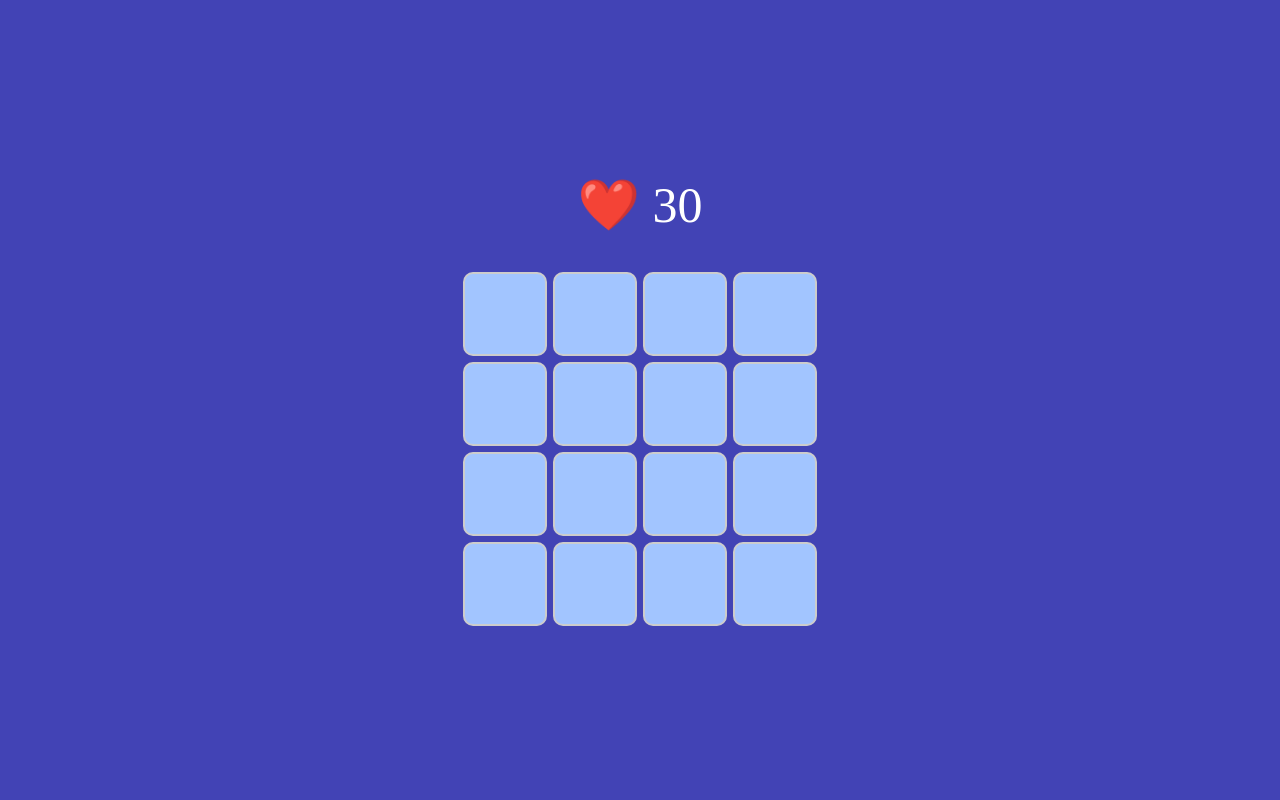
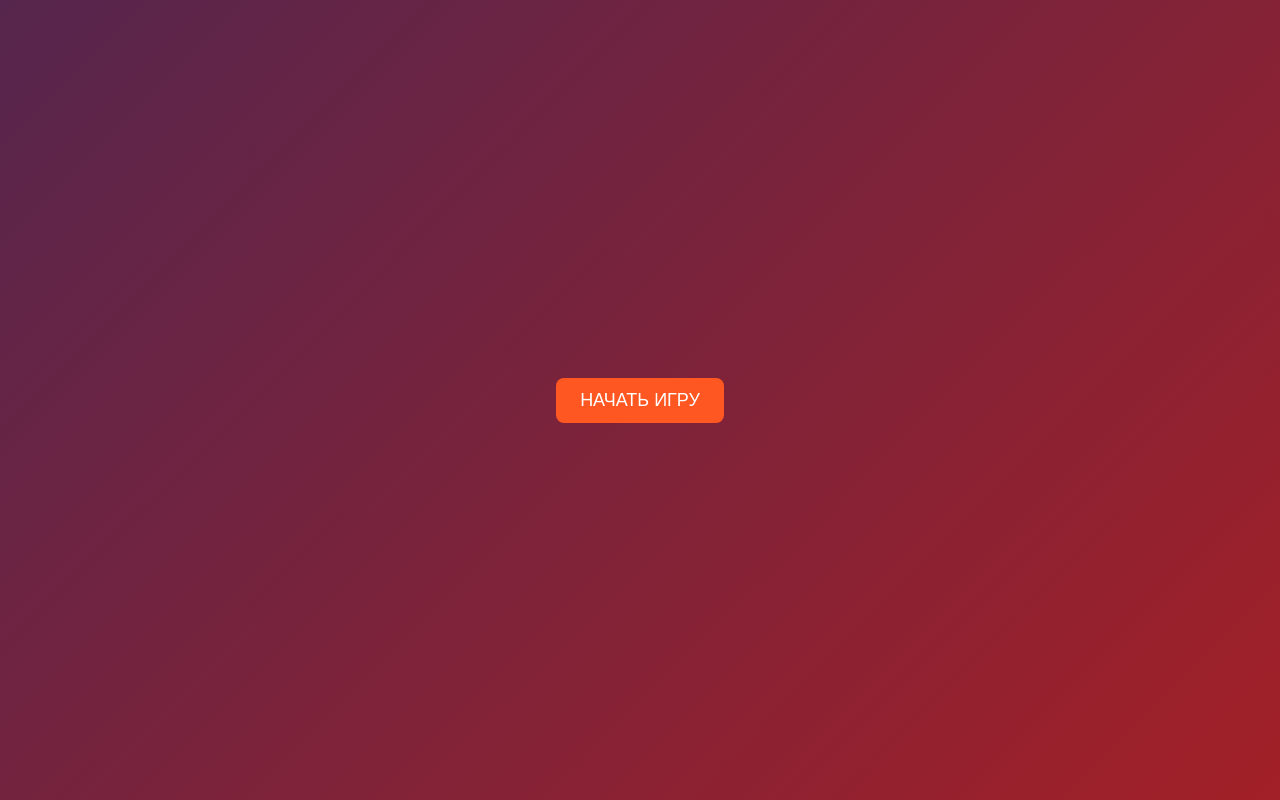
Before and after one commit to rasul-surname/memo, a React (Vite) app: page / in a window 1280 px wide. Built offline with nearby package versions, Linux system fonts and the light colour scheme.

Commit message:
Правки

```diff
--- a/src/App.tsx
+++ b/src/App.tsx
@@ -2,109 +2,135 @@ import { useEffect, useState } from 'react'
 import './MemoGame.css'
 
 type Card = {
-	id: number;
-	emoji: string;
-	flipped: boolean;
-	matched: boolean;
-};
+	id: number
+	emoji: string
+	flipped: boolean
+	matched: boolean
+}
+
+const levels = [
+	{ rows: 2, cols: 3 },
+	{ rows: 3, cols: 4 },
+	{ rows: 4, cols: 4 }
+]
 
 const cardsArray: string[] = ['🚇', '🚉', '🚦', '🚧', '🚏', '🚥', '🚊', '⚠️']
-const shuffledCards: string[] = [...cardsArray, ...cardsArray].sort(() => Math.random() - 0.5)
+const generateShuffledCards = (rows: number, cols: number): Card[] => {
+	const totalPairs = (rows * cols) / 2
+	const selectedEmojis = cardsArray.slice(0, totalPairs)
+
+	return [...selectedEmojis, ...selectedEmojis]
+		.sort(() => Math.random() - 0.5)
+		.map((emoji, index) => ({ id: index, emoji, flipped: false, matched: false }))
+}
 
 function App() {
-	const [cards, setCards] = useState<Card[]>(shuffledCards.map((emoji, index) => ({
-		id: index,
-		emoji,
-		flipped: true,
-		matched: false
-	})))
-
-	const [lives, setLives] = useState(30)
-	const [isGameWon, setIsGameWon] = useState(false)
-	const [isGameLost, setIsGameLost] = useState(false)
-	const [countdown, setCountdown] = useState(5)
+	const [cards, setCards] = useState<Card[]>([])
+	const [flippedCards, setFlippedCards] = useState<number[]>([])
+	const [isGameStarted, setIsGameStarted] = useState<boolean>(false)
+	const [score, setScore] = useState<number>(0)
+	const [timer, setTimer] = useState<number>(20)
+	const [levelIndex, setLevelIndex] = useState<number>(0)
 
 	useEffect(() => {
-		if (countdown > 0) {
-			const timer = setInterval(() => {
-				setCountdown(prev => prev - 1)
-			}, 1000)
-			return () => clearInterval(timer)
-		} else {
-			setCards(prevCards => prevCards.map(card => ({ ...card, flipped: false })))
+		if (isGameStarted) {
+			const { rows, cols } = levels[levelIndex]
+			setCards(generateShuffledCards(rows, cols))
 		}
-	}, [countdown])
+	}, [isGameStarted, levelIndex])
 
 	useEffect(() => {
-		if (cards.every(card => card.matched)) {
-			setIsGameWon(true)
+		if (isGameStarted && timer > 0) {
+			const timer = setInterval(() => {
+				setTimer((prev: number) => prev - 1)
+			}, 1000)
+
+			return () => clearInterval(timer)
+		} else if (timer === 0) {
+			console.log('отправлен запрос')
+			sendScore()
+			setIsGameStarted(false)
 		}
+	}, [isGameStarted, timer])
 
-		// Проверка на поражение
-		if (lives === 0) {
-			setIsGameLost(true)
+	useEffect(() => {
+		if (cards.length > 0 && cards.every(card => card.matched)) {
+			if (levelIndex < levels.length - 1) {
+				setLevelIndex(prev => prev + 1)
+				setIsGameStarted(true)
+				setTimer(20)
+			} else {
+				console.log('последний уровень пройден')
+				setIsGameStarted(false)
+				// sendScore()
 			}
-	}, [cards, lives])
+		}
+	}, [cards])
 
-	const [flippedCards, setFlippedCards] = useState<number[]>([])
+	const handleCardClick = (id: number): void => {
+		if (!isGameStarted) return
 
-	const handleCardClick = (id: number) => {
-		if (lives === 0 || flippedCards.length === 2 || cards.find(card => card.id === id)?.flipped) return
+		if (flippedCards.length === 2 || cards.find(card => card.id === id)?.flipped) return
 
-		const newCards = cards.map(card =>
-			card.id === id ? { ...card, flipped: true } : card
-		)
 
+		const newCards = cards.map(card => card.id === id ? { ...card, flipped: true } : card)
 		setCards(newCards)
 		setFlippedCards([...flippedCards, id])
 
 		if (flippedCards.length === 1) {
 			const firstCard = cards.find(card => card.id === flippedCards[0])
 			const secondCard = newCards.find(card => card.id === id)
+
 			if (firstCard && secondCard && firstCard.emoji === secondCard.emoji) {
 				setTimeout(() => {
 					setCards(prevCards => prevCards.map(card =>
 						card.emoji === firstCard.emoji ? { ...card, matched: true } : card
 					))
+					setScore((prevScore) => prevScore + 10)
+					setFlippedCards([])
 				}, 500)
 			} else {
-				setLives(prevLives => {
-					if (prevLives === 1) {
-						return 0
-					}
-					return prevLives - 1
-				})
 				setTimeout(() => {
 					setCards(prevCards => prevCards.map(card =>
 						flippedCards.includes(card.id) || card.id === id ? { ...card, flipped: false } : card
 					))
+
+					setFlippedCards([])
 				}, 1000)
 			}
-			setFlippedCards([])
 		}
 	}
 
-	const handleRestart = () => {
-		setCards(shuffledCards.map((emoji, index) => ({
-			id: index,
-			emoji,
-			flipped: true,
-			matched: false
-		})))
-		setLives(3)
-		setIsGameWon(false)
-		setIsGameLost(false)
-		setCountdown(5)
+	const sendScore = (): void => {
+		fetch('/api/score', {
+			method: 'POST',
+			headers: { 'Content-Type': 'application/json' },
+			body: JSON.stringify({ score })
+		}).catch(err => console.error('Ошибка отправки счёта:', err))
+	}
+
+	const handleGameStart = () => {
+		setIsGameStarted(true)
+		setTimer(20)
+		setScore(0)
+		setLevelIndex(0)
 	}
 
 	return (
 		<div className="wrapper">
-			<div className="lives">❤️ {lives}</div>
-			{countdown > 0 ? (
-				<div className="countdown">⏳ До начала игры: {countdown}</div>
-			) : null}
-			{!isGameWon && !isGameLost ? (
-				<div className="memo-game">
+			{!isGameStarted ? (
+				<button className="button-restart" onClick={handleGameStart}>
+					НАЧАТЬ ИГРУ
+				</button>
+			) : (
+				<>
+					<div className="game-info">
+						<div className="level">Уровень: {levelIndex + 1} / {levels.length}</div>
+						<div className="timer">⏳ {timer}</div>
+						<div className="score">Очки: {score}</div>
+					</div>
+					<div className="memo-game"
+						 style={{ gridTemplateColumns: `repeat(${levels[levelIndex].cols}, 80px)` }}>
 						{cards.map(card => (
 							<div
 								key={card.id}
@@ -118,20 +144,7 @@ function App() {
 							</div>
 						))}
 					</div>
-			) : null}
-
-			{isGameWon && (
-				<div className="banner">
-					<h2>Поздравляем, вы выиграли! 🎉</h2>
-					<button className="button-restart" onClick={handleRestart}>Начать заново</button>
-				</div>
-			)}
-
-			{isGameLost && (
-				<div className="banner">
-					<h2>Игра окончена! Вы проиграли. 😢</h2>
-					<button className="button-restart" onClick={handleRestart}>Начать заново</button>
-				</div>
+				</>
 			)}
 		</div>
 	)
--- a/src/MemoGame.css
+++ b/src/MemoGame.css
@@ -1,19 +1,36 @@
-.wrapper {
+/* Общий стиль */
+body {
+    background: linear-gradient(135deg, #1a2a6c, #b21f1f, #fdbb2d);
+    background-size: 400% 400%;
+    animation: gradientBG 10s ease infinite;
+    font-family: Arial, sans-serif;
+    color: white;
+    margin: 0;
     display: flex;
-    flex-direction: column;
     justify-content: center;
     align-items: center;
     height: 100vh;
-    width: 100vw;
 }
 
+@keyframes gradientBG {
+    0% { background-position: 0% 50%; }
+    50% { background-position: 100% 50%; }
+    100% { background-position: 0% 50%; }
+}
+
+.wrapper {
+    text-align: center;
+}
+
+/* Игровая сетка */
 .memo-game {
     display: grid;
-    grid-template-columns: repeat(4, 80px);
-    gap: 10px;
+    gap: 12px;
     justify-content: center;
+    margin-top: 20px;
 }
 
+/* Карточки */
 .card {
     cursor: pointer;
     width: 80px;
@@ -27,10 +44,7 @@
     height: 100%;
     position: absolute;
     transform-style: preserve-3d;
-    transition: transform 0.6s;
-    display: flex;
-    justify-content: center;
-    align-items: center;
+    transition: transform 0.5s ease-in-out;
 }
 
 .card.flipped .card-inner {
@@ -46,68 +60,59 @@
     display: flex;
     align-items: center;
     justify-content: center;
-    font-size: 4rem;
-    background: #a2c5ff;
-    border: 2px solid #ccc;
+    font-size: 2rem;
+    font-weight: bold;
     border-radius: 10px;
+    box-shadow: 0 4px 8px rgba(0, 0, 0, 0.2);
+    transition: all 0.3s;
+}
+
+.card-front {
+    background: #555;
 }
 
 .card-back {
-    background: #d8e6ff;
-    border-color: #333;
+    background: #ffeb3b;
+    color: #333;
     transform: rotateY(180deg);
 }
 
-.lives {
-    font-size: 50px;
-    color: #ffffff;
-    margin-bottom: 40px;
+/* Информация об игре */
+.game-info {
+    display: flex;
+    justify-content: space-between;
+    align-items: center;
+    padding: 15px;
+    width: 100%;
+    /*max-width: 400px;*/
+    background: rgba(255, 255, 255, 0.2);
+    border-radius: 10px;
+    box-shadow: 0 2px 5px rgba(0, 0, 0, 0.2);
+    margin-bottom: 20px;
 }
 
-.countdown {
-    position: absolute;
-    top: 5%;
-    right: 42%;
-    z-index: 100;
-    font-size: 24px;
+.level,
+.timer,
+.score {
+    font-size: 18px;
     font-weight: bold;
-    color: #ffffff;
-    text-align: center;
-    padding: 20px;
-    margin: 20px 0;
-    border: 2px dashed #ff5722;
-    border-radius: 10px;
-    background-color: #ff5722;
-    transition: all 0.3s ease;
 }
 
-.banner {
-    background-color: #4CAF50;
-    color: white;
-    text-align: center;
-    padding: 20px;
-    font-size: 24px;
-    font-weight: bold;
-    border-radius: 10px;
-    box-shadow: 0 4px 8px rgba(0, 0, 0, 0.2);
-    margin: 20px 0;
-    transition: transform 0.2s;
-}
-
+/* Кнопка рестарта */
 .button-restart {
-    background-color: #007BFF;
+    background: #ff5722;
     color: white;
     border: none;
-    border-radius: 5px;
-    padding: 10px 20px;
-    font-size: 16px;
+    padding: 12px 24px;
+    font-size: 18px;
+    border-radius: 8px;
     cursor: pointer;
-    transition: background-color 0.3s, transform 0.2s;
+    transition: 0.3s;
 }
 
 .button-restart:hover {
-    background-color: #0056b3;
-    transform: scale(1.05);
+    background: #e64a19;
+    transform: scale(1.1);
 }
 
 .button-restart:active {
```
Lines whose indentation alone changed are shown as unchanged.
